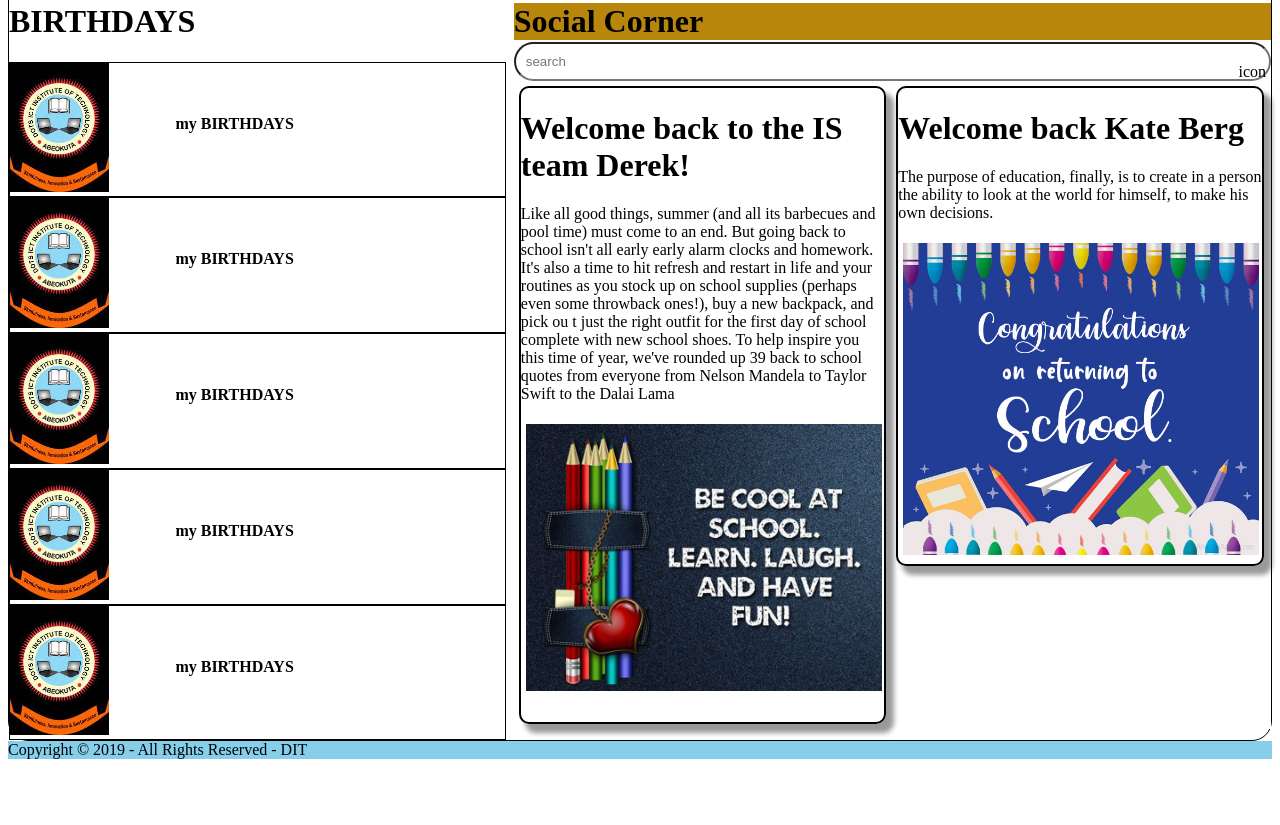
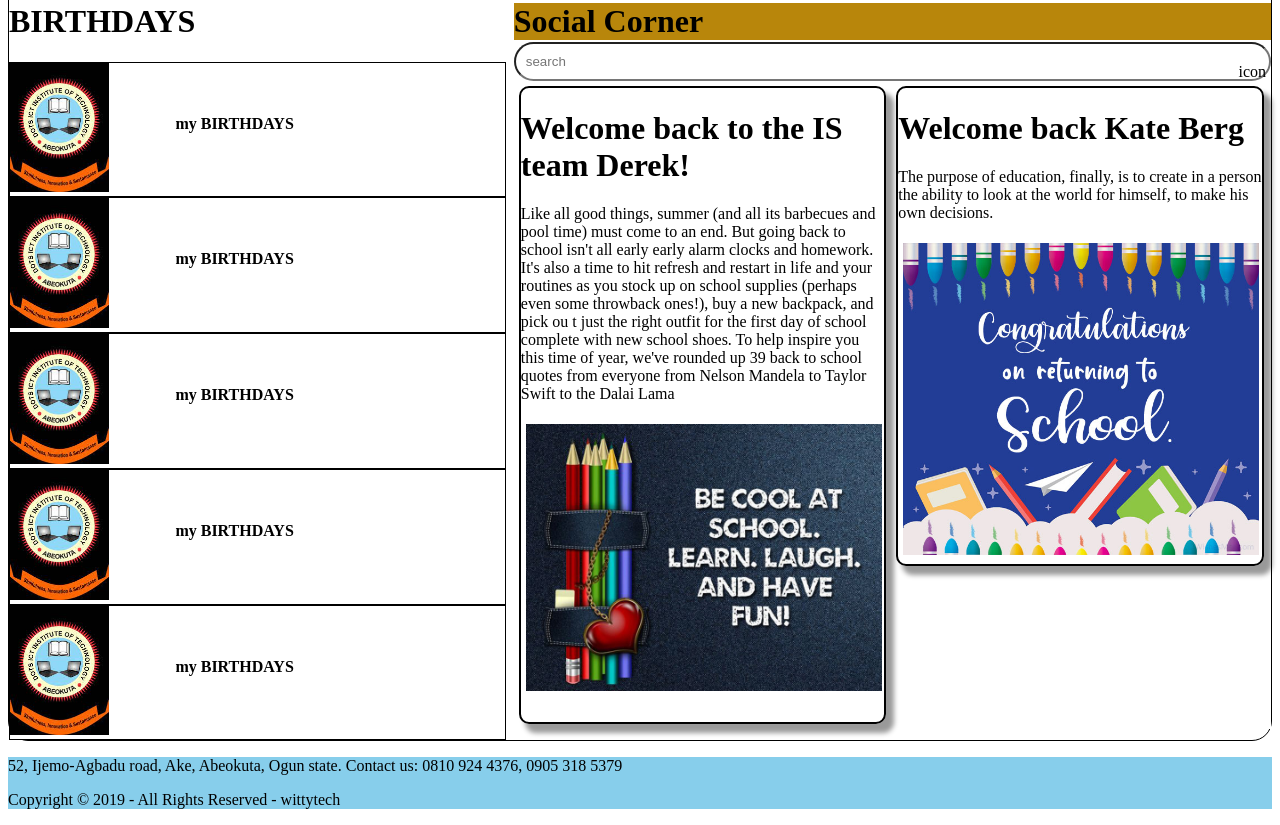
Before and after one commit to halfcast1/dotictwebsiteredesign, a plain HTML site: page index.html in a window 1280 px wide. Shown: the part 1083-1908 px from the top of the page. Before the commit the page ends 1850 px from the top, so only its background shows below. Drawn offline with Linux system fonts and the light colour scheme; files whose address does not match are found by name.

Commit message:
added footer

```diff
--- a/index.html
+++ b/index.html
@@ -258,6 +258,8 @@
             <div class="clearfix"></div>
         </div>
     </div>
-    <footer>Copyright © 2019 - All Rights Reserved - DIT</footer>
+    <footer><p>52, Ijemo-Agbadu road, Ake, Abeokuta, Ogun state.
+        Contact us: 0810 924 4376, 0905 318 5379</p>
+        <p>Copyright © 2019 - All Rights Reserved - wittytech</p></footer>
 </body>
 </html>
```
